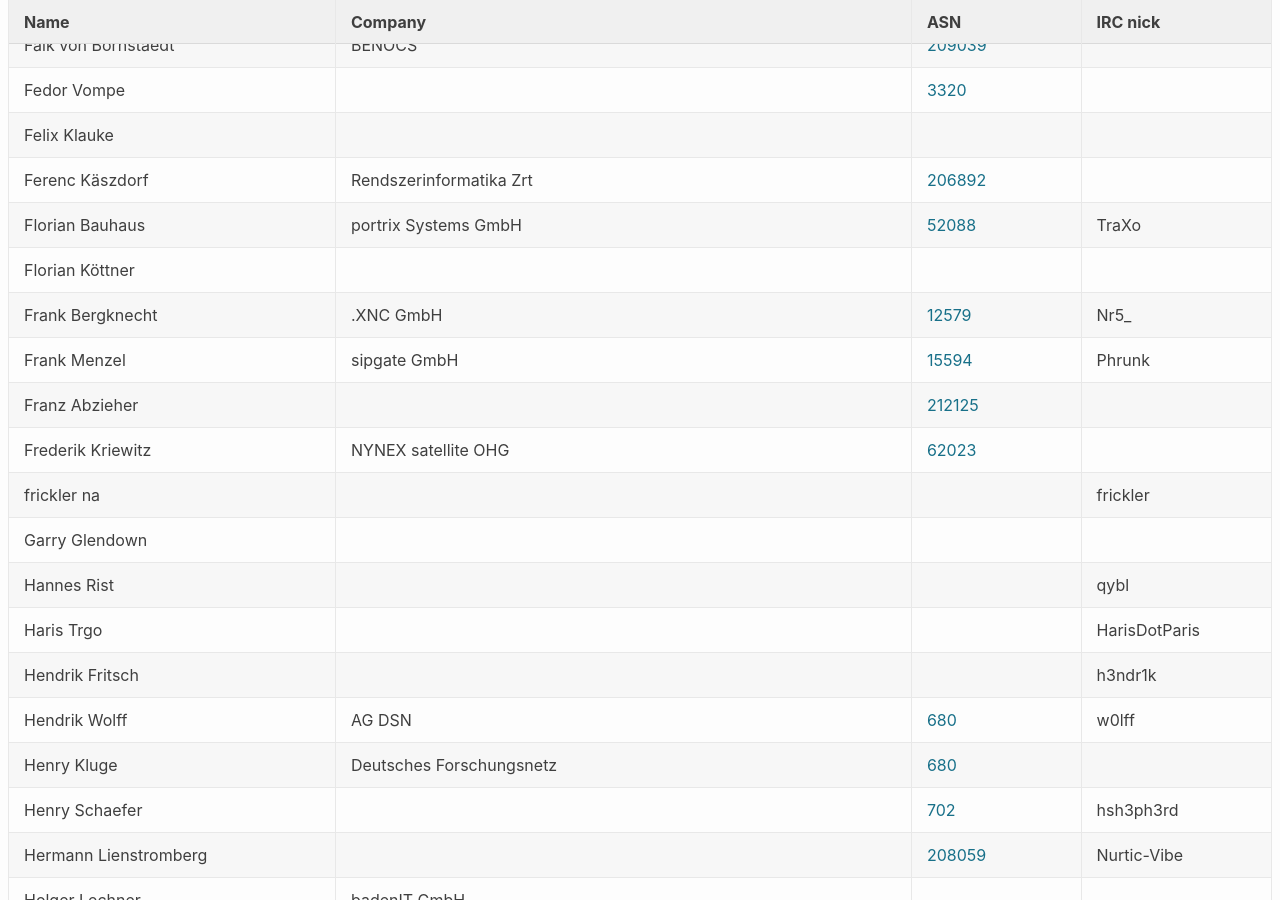
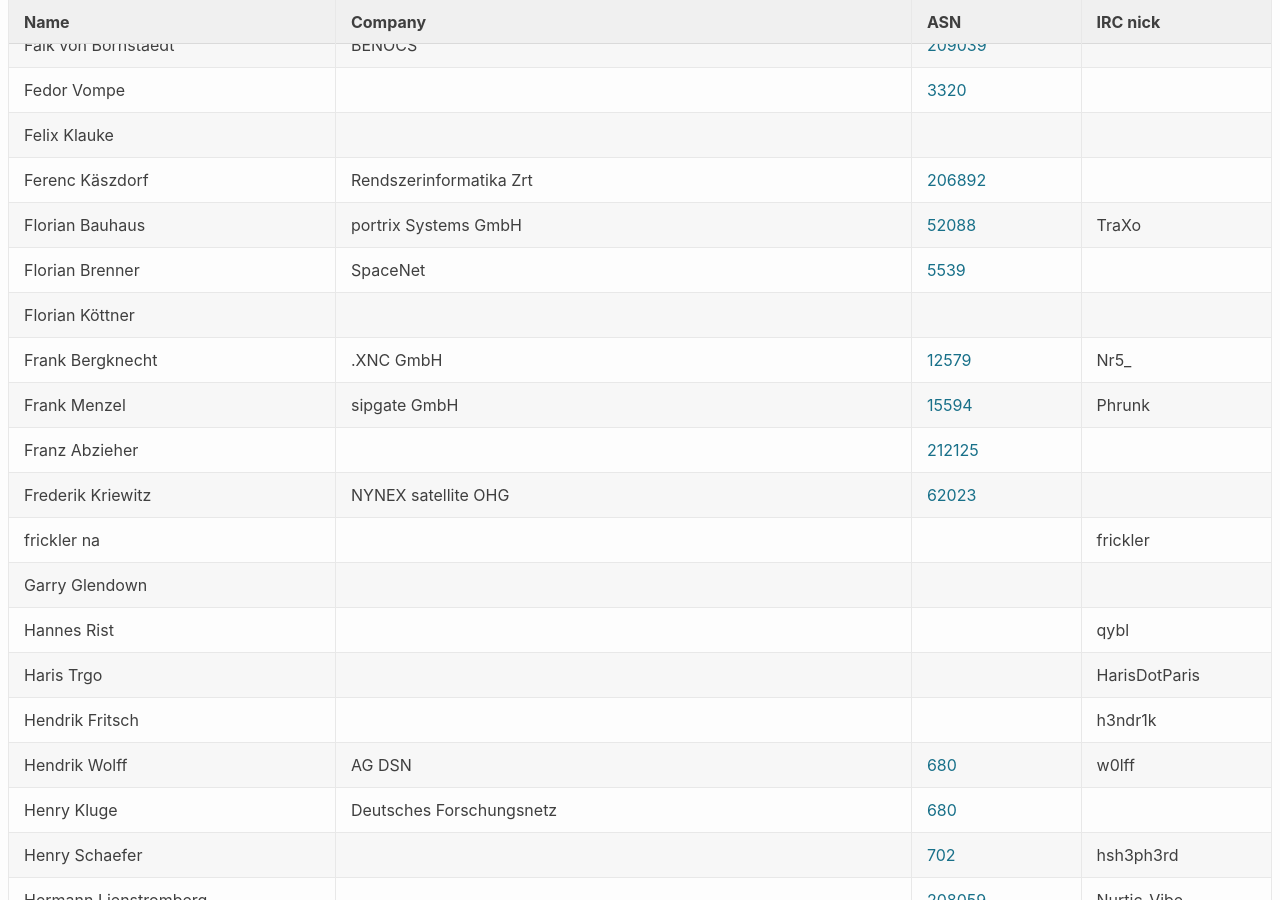
Before and after one commit to denog/pretix-attendeelist, a Jekyll site: the page built from denog14/index.md, in a window 1280 px wide and 900 px high, scrolled down 19149 px. Built offline with Jekyll 4.4.1, drawn with Linux system fonts in a browser that asks for light colours.

Commit message:
Latest data: Tue Nov 15 08:15:25 UTC 2022

```diff
--- a/_data/attendees_denog14_remote.json
+++ b/_data/attendees_denog14_remote.json
@@ -358,6 +358,12 @@
     "company": "portrix Systems GmbH",
     "irc": "TraXo",
     "asn": "52088"
+  },
+  {
+    "name": "Florian Brenner",
+    "company": "SpaceNet",
+    "irc": null,
+    "asn": "5539"
   },
   {
     "name": "Florian Köttner",
```
